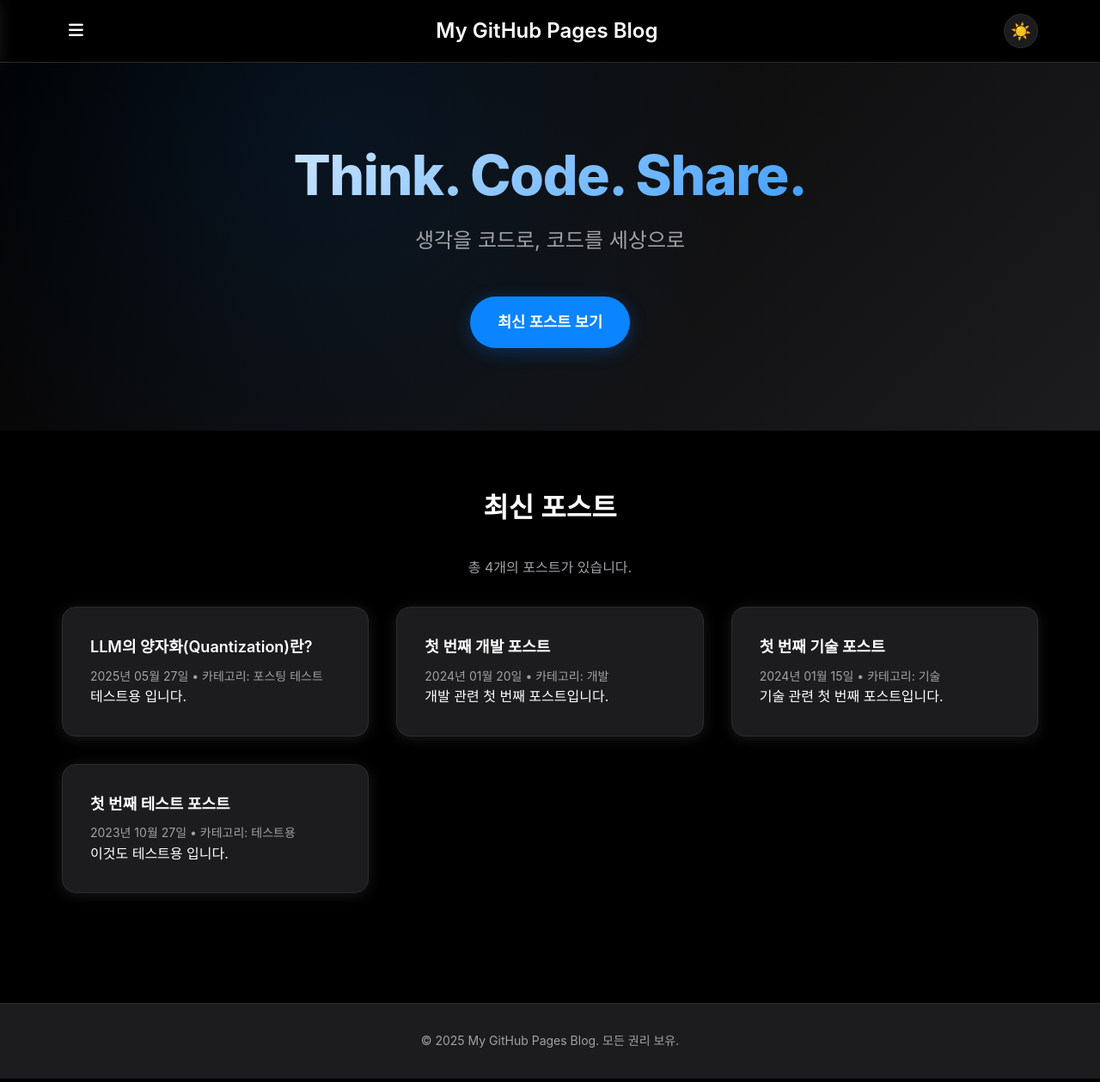
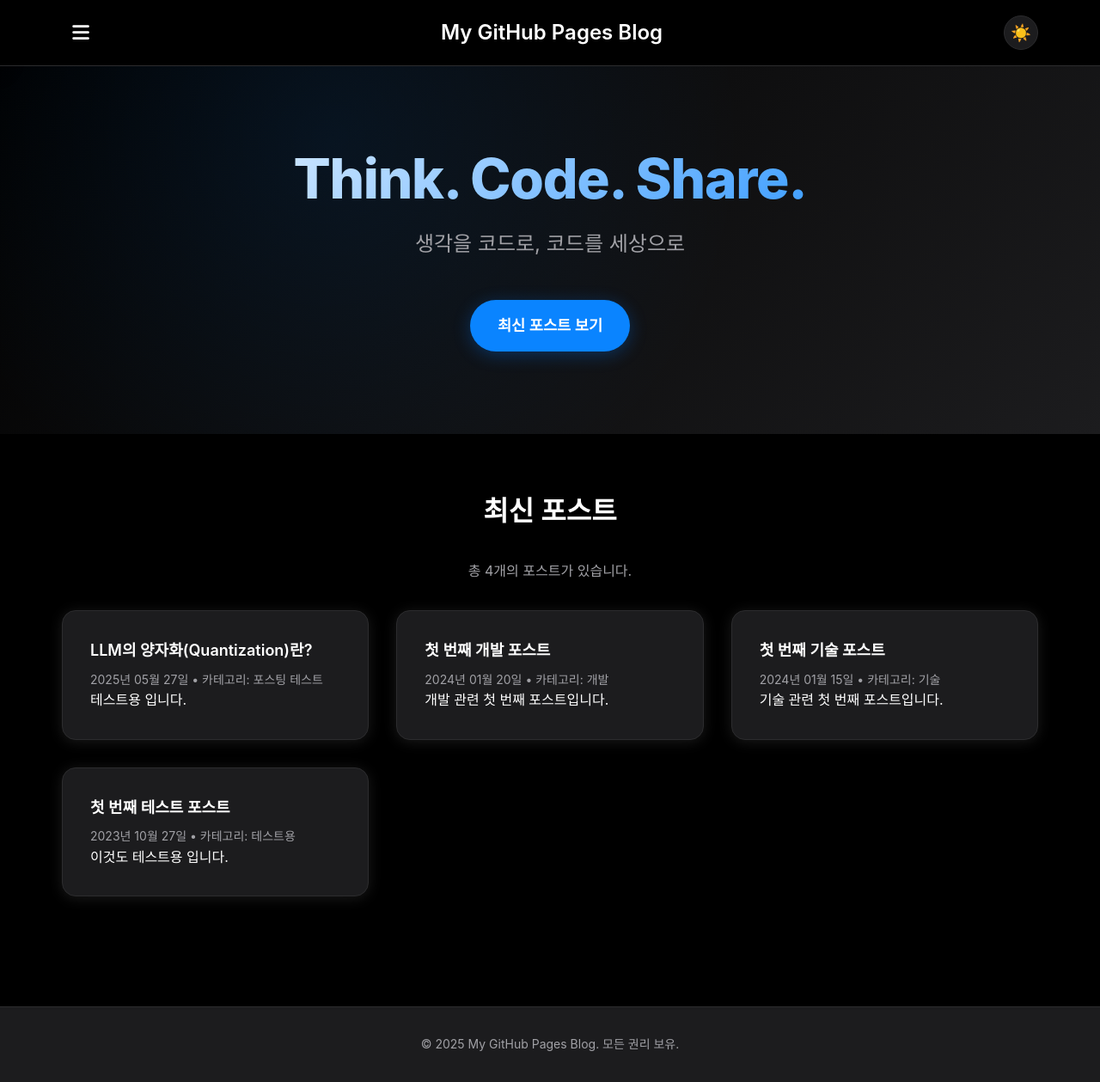
Before and after one commit to jihoonyDev/jihoonyDev.github.io, a Jekyll site: the page built from index.html, in a window 1280 px wide and 1259 px high. Shown: the whole window at 86% size. Built offline with Jekyll 4.4.1, drawn with Linux system fonts in a browser that asks for light colours.

Commit message:
Update style.css

```diff
--- a/assets/css/style.css
+++ b/assets/css/style.css
@@ -105,15 +105,25 @@
     background: none;
     border: none;
     cursor: pointer;
-    padding: 8px;
-    border-radius: 6px;
-    transition: background-color 0.3s ease;
+    padding: 12px;
+    border-radius: 8px;
+    transition: all 0.3s ease;
     color: var(--text-color);
-    font-size: 1.2rem;
+    font-size: 1.4rem;
+    display: flex;
+    align-items: center;
+    justify-content: center;
+    width: 44px;
+    height: 44px;
 }
 
 .hamburger-menu:hover {
     background-color: var(--card-bg);
+    transform: scale(1.05);
+}
+
+.hamburger-menu:active {
+    transform: scale(0.95);
 }
 
 /* 기존 모바일 네비게이션 스타일 주석 처리
@@ -653,11 +663,13 @@
     left: 0;
     width: 100%;
     height: 100%;
-    background-color: rgba(0, 0, 0, 0.5);
+    background-color: rgba(0, 0, 0, 0.6);
     opacity: 0;
     visibility: hidden;
-    transition: all 0.3s ease;
+    transition: all 0.3s cubic-bezier(0.4, 0, 0.2, 1);
     z-index: 998;
+    backdrop-filter: blur(4px);
+    -webkit-backdrop-filter: blur(4px);
 }
 
 .side-nav-overlay.active {
@@ -668,15 +680,17 @@
 .side-nav {
     position: fixed;
     top: 0;
-    left: -300px;
-    width: 300px;
+    left: -320px;
+    width: 320px;
     height: 100%;
     background-color: var(--bg-color);
     border-right: 1px solid var(--border-color);
-    box-shadow: var(--shadow);
-    transition: left 0.3s ease;
+    box-shadow: 0 0 30px rgba(0, 0, 0, 0.3);
+    transition: left 0.3s cubic-bezier(0.4, 0, 0.2, 1);
     z-index: 999;
     overflow-y: auto;
+    display: flex;
+    flex-direction: column;
 }
 
 .side-nav.active {
@@ -685,24 +699,31 @@
 
 .close-nav {
     position: absolute;
-    top: 1rem;
-    right: 1rem;
+    top: 1.5rem;
+    right: 1.5rem;
     background: none;
     border: none;
     cursor: pointer;
-    padding: 8px;
-    border-radius: 6px;
-    transition: background-color 0.3s ease;
+    padding: 12px;
+    border-radius: 50%;
+    transition: all 0.3s ease;
     color: var(--text-color);
-    font-size: 1.2rem;
+    font-size: 1.4rem;
+    width: 44px;
+    height: 44px;
+    display: flex;
+    align-items: center;
+    justify-content: center;
 }
 
 .close-nav:hover {
     background-color: var(--card-bg);
+    transform: scale(1.1);
 }
 
 .side-nav-content {
-    padding: 4rem 2rem 2rem;
+    padding: 5rem 2rem 2rem;
+    flex: 1;
 }
 
 .side-nav ul {
@@ -712,7 +733,7 @@
 }
 
 .side-nav li {
-    margin-bottom: 1rem;
+    margin-bottom: 0.5rem;
 }
 
 .side-nav a {
@@ -721,12 +742,101 @@
     text-decoration: none;
     font-weight: 500;
     font-size: 1.1rem;
-    padding: 0.75rem 1rem;
-    border-radius: 8px;
+    padding: 1rem 1.5rem;
+    border-radius: 12px;
     transition: all 0.3s ease;
+    border-left: 3px solid transparent;
 }
 
 .side-nav a:hover {
     background-color: var(--card-bg);
     color: var(--accent-color);
+    border-left-color: var(--accent-color);
+    transform: translateX(4px);
 }
+
+/* 네비게이션 드롭다운 (사이드바용) */
+.side-nav .nav-dropdown-toggle {
+    width: 100%;
+    background: none;
+    border: none;
+    color: var(--text-color);
+    text-decoration: none;
+    font-weight: 500;
+    font-size: 1.1rem;
+    padding: 1rem 1.5rem;
+    border-radius: 12px;
+    transition: all 0.3s ease;
+    cursor: pointer;
+    display: flex;
+    justify-content: space-between;
+    align-items: center;
+    text-align: left;
+    border-left: 3px solid transparent;
+}
+
+.side-nav .nav-dropdown-toggle:hover {
+    background-color: var(--card-bg);
+    color: var(--accent-color);
+    border-left-color: var(--accent-color);
+    transform: translateX(4px);
+}
+
+.side-nav .nav-dropdown-menu {
+    padding-left: 1.5rem;
+    margin-top: 0.5rem;
+}
+
+.side-nav .nav-dropdown-menu li {
+    margin-bottom: 0.25rem;
+}
+
+.side-nav .nav-dropdown-menu a {
+    font-size: 1rem;
+    padding: 0.75rem 1rem;
+    color: var(--secondary-text);
+    border-left: 2px solid transparent;
+}
+
+.side-nav .nav-dropdown-menu a:hover {
+    color: var(--accent-color);
+    background-color: var(--card-bg);
+    border-left-color: var(--accent-color);
+}
+
+/* 모바일 반응형 */
+@media (max-width: 768px) {
+    .side-nav {
+        width: 280px;
+        left: -280px;
+    }
+
+    .side-nav-content {
+        padding: 4rem 1.5rem 2rem;
+    }
+
+    .close-nav {
+        top: 1rem;
+        right: 1rem;
+        width: 40px;
+        height: 40px;
+        font-size: 1.2rem;
+    }
+}
+
+@media (max-width: 480px) {
+    .side-nav {
+        width: 260px;
+        left: -260px;
+    }
+
+    .side-nav-content {
+        padding: 4rem 1rem 2rem;
+    }
+
+    .side-nav a,
+    .side-nav .nav-dropdown-toggle {
+        padding: 0.875rem 1rem;
+        font-size: 1rem;
+    }
+}
```
